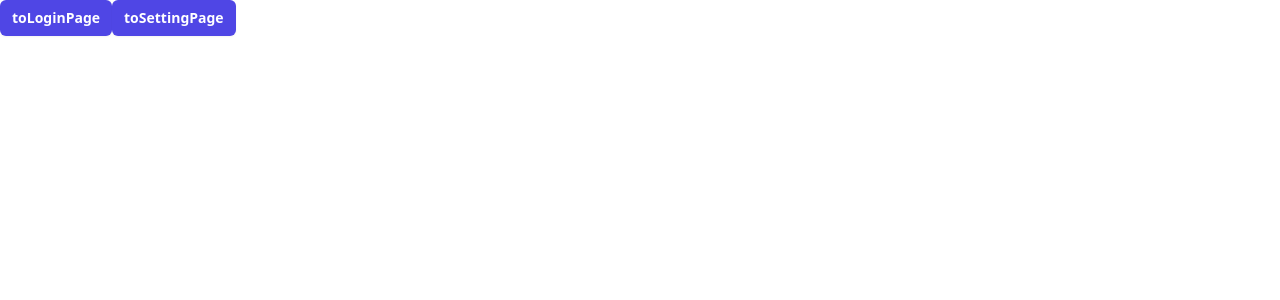
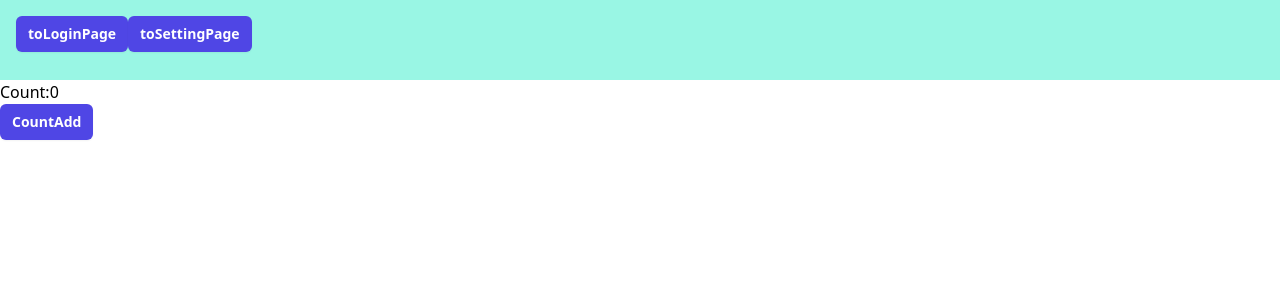
Before and after one commit to chechi992/202310_vue_project_SNS, a Vue app: page /Home in a window 1280 px wide. Shown: the top 300 px of the page. Built offline with nearby package versions, Linux system fonts and the light colour scheme.

Commit message:
tailwind　試してみる

```diff
--- a/src/views/HomeView.vue
+++ b/src/views/HomeView.vue
@@ -1,5 +1,6 @@
 <template>
-  <div>
+
+  <div class="box-border h-20 w-screen p-4 bg-teal-200">
     <button
       class="justify-center rounded-md bg-indigo-600 px-3 py-1.5 text-sm font-semibold leading-6 text-white shadow-sm hover:bg-indigo-500 focus-visible:outline focus-visible:outline-2 focus-visible:outline-offset-2 focus-visible:outline-indigo-600"
       @click="toLoginView"
@@ -10,18 +11,25 @@
       class="justify-center rounded-md bg-indigo-600 px-3 py-1.5 text-sm font-semibold leading-6 text-white shadow-sm hover:bg-indigo-500 focus-visible:outline focus-visible:outline-2 focus-visible:outline-offset-2 focus-visible:outline-indigo-600"
       @click="toSettingView"
     >
-    toSettingPage
+      toSettingPage
     </button>
   </div>
+  <h3>Count:{{ count }}</h3>
+  <button
+    class="justify-center rounded-md bg-indigo-600 px-3 py-1.5 text-sm font-semibold leading-6 text-white shadow-sm hover:bg-indigo-500 focus-visible:outline focus-visible:outline-2 focus-visible:outline-offset-2 focus-visible:outline-indigo-600"
+    @click="countPlus"
+  >
+    {{"CountAdd"}}
+  </button>
 </template>
 
 <script>
 import { useRouter } from "vue-router"
-
+import { ref } from "vue"
 export default {
   name: "HomeView",
   setup() {
-
+    const count = ref(0)
     //ルーター初期化
     const router = useRouter()
 
@@ -34,13 +42,22 @@ export default {
     /**
      * ユーザ設定ページへ遷移
      */
-     const toSettingView = () => {
+    const toSettingView = () => {
       router.push({ name: "UserSettingPage" })
+    }
+
+    /**
+     * CountPlus
+     */
+    const countPlus = () => {
+      count.value++
     }
 
     return {
       toLoginView,
-      toSettingView
+      toSettingView,
+      countPlus,
+      count
     }
   }
 }
```
